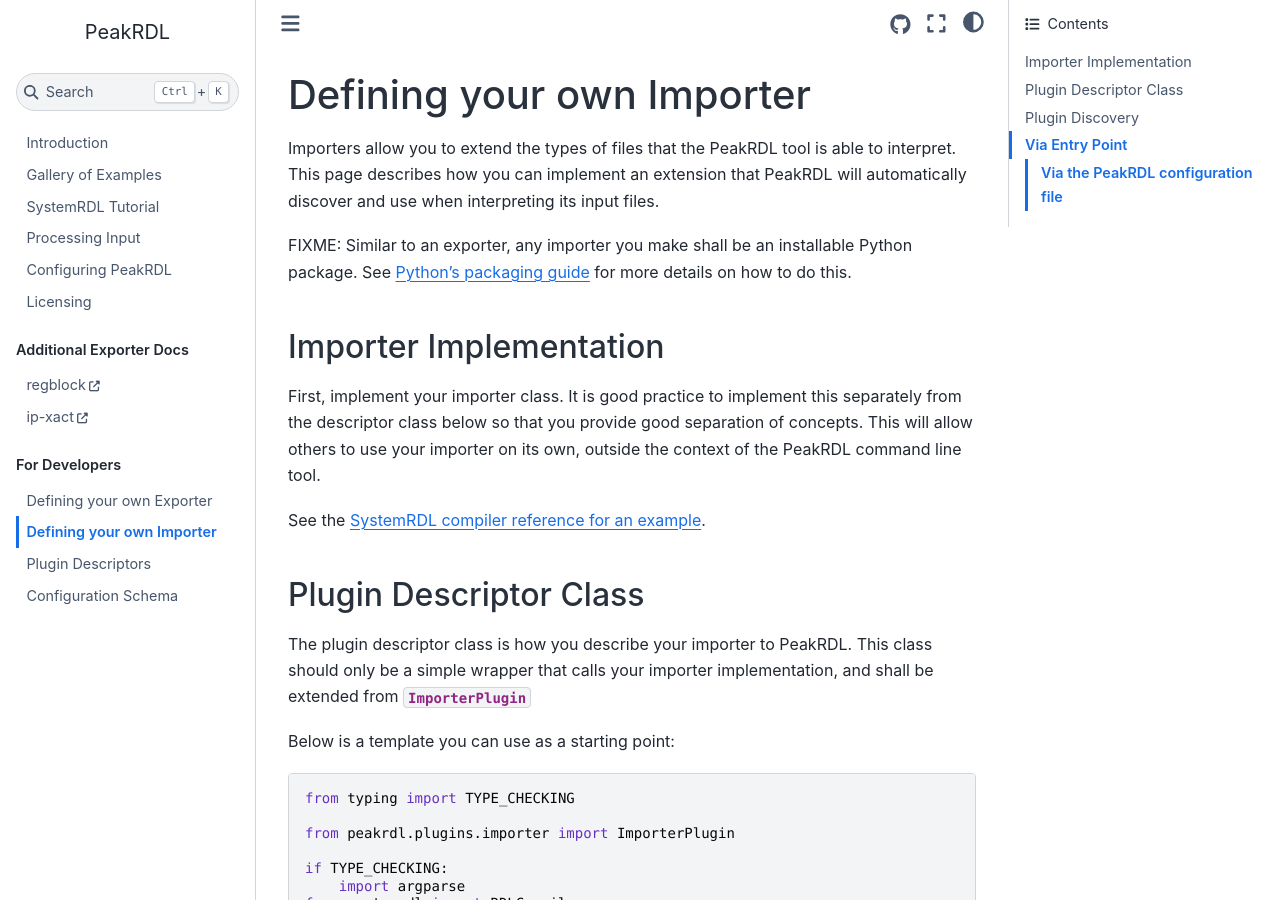
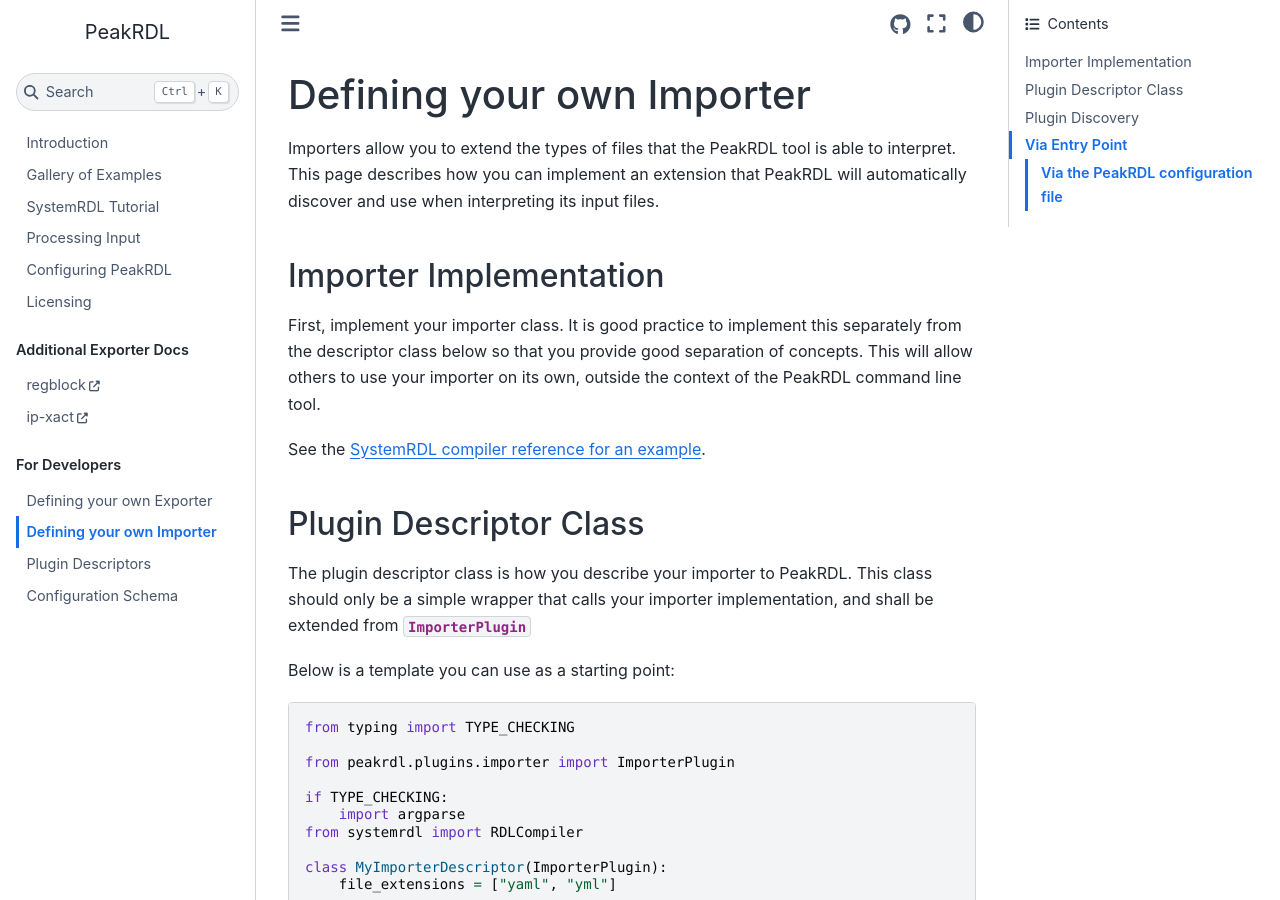
Before and after one commit to SystemRDL/PeakRDL, a Sphinx documentation site: the page built from docs/for-devs/importer-plugin.rst, in a window 1280 px wide and 900 px high. Built offline with Sphinx 7.4.7 and the Sphinx Book theme 1.1.4, drawn with Linux system fonts in a browser that asks for light colours.

Commit message:
doc update

```diff
--- a/docs/for-devs/importer-plugin.rst
+++ b/docs/for-devs/importer-plugin.rst
@@ -6,10 +6,6 @@
 Importers allow you to extend the types of files that the PeakRDL tool is able
 to interpret. This page describes how you can implement an extension that PeakRDL
 will automatically discover and use when interpreting its input files.
-
-FIXME: Similar to an exporter, any importer you make shall be an installable Python package. See
-`Python's packaging guide <https://packaging.python.org>`_ for more details on
-how to do this.
 
 
 Importer Implementation
```
